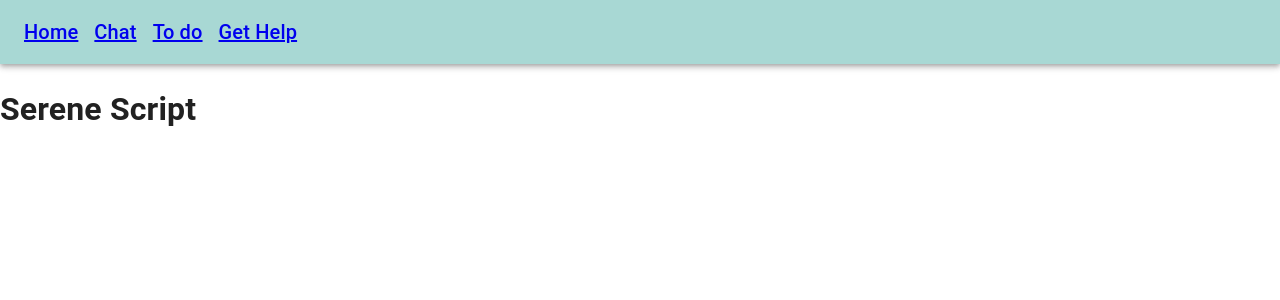
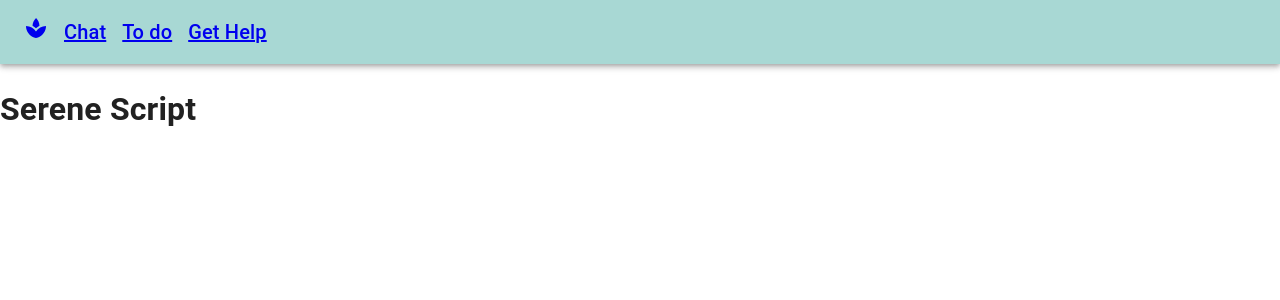
Before and after one commit to Probablymegs/serene-script, a Next.js app in the folder serene-script-nextjs-client/: page / in a window 1280 px wide. Shown: the top 300 px of the page. Built offline with nearby package versions, Linux system fonts and the light colour scheme.

Commit message:
added leaf

```diff
--- a/serene-script-nextjs-client/components/NavBar.js
+++ b/serene-script-nextjs-client/components/NavBar.js
@@ -6,6 +6,8 @@ import Typography from "@mui/material/Typography";
 import Menu from "@mui/material/Menu";
 import Box from "@mui/material/Box"
 import { useTheme } from "@mui/material";
+import SpaIcon from '@mui/icons-material/Spa';
+
 
 export default function NavBar(props) {
     const theme = useTheme();
@@ -16,7 +18,7 @@ export default function NavBar(props) {
                 <Toolbar>
                     <Link href="/" /*insert reference page here*/>
                         <Typography variant="h6" component="div" sx={{ flexGrow: 1 }}>
-                            Home
+                            <SpaIcon/>
                         </Typography>
                     </Link>
                     <Link href="/chat">
--- a/serene-script-nextjs-client/package.json
+++ b/serene-script-nextjs-client/package.json
@@ -12,6 +12,7 @@
     "@emotion/react": "^11.11.3",
     "@emotion/styled": "^11.11.0",
     "@mui/base": "^5.0.0-beta.30",
+    "@mui/icons-material": "^5.15.3",
     "@mui/material": "^5.15.3",
     "next": "14.0.4",
     "react": "^18",
```
Also changed, not shown: 1 other file (tests, documents, lock files or other folders).
